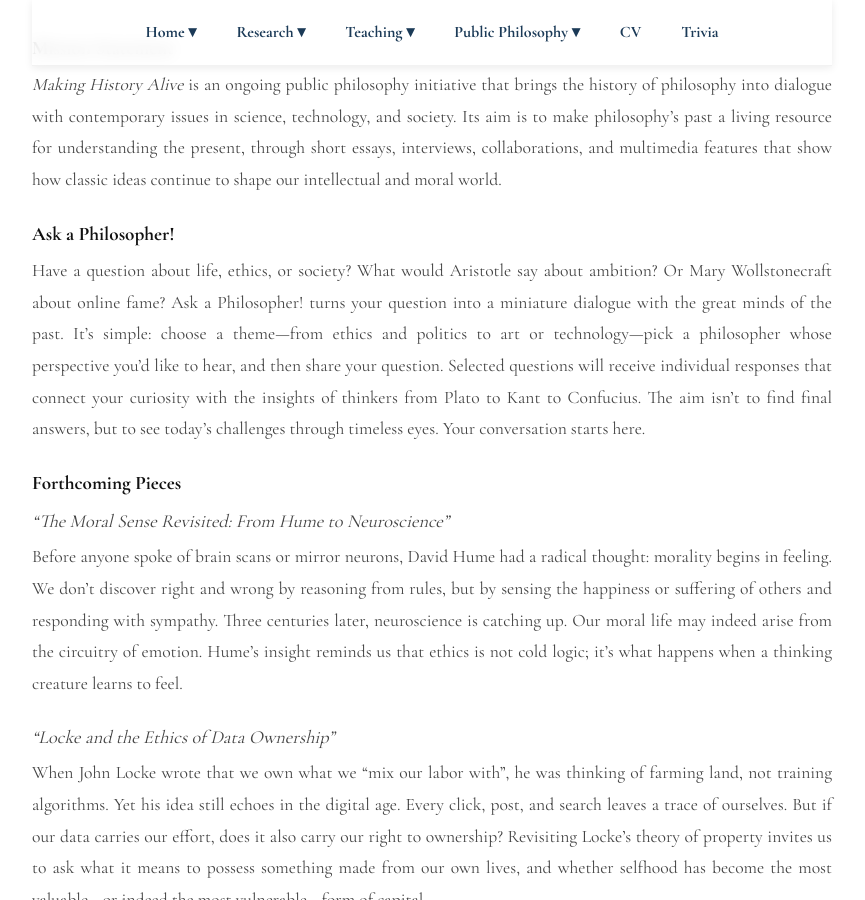
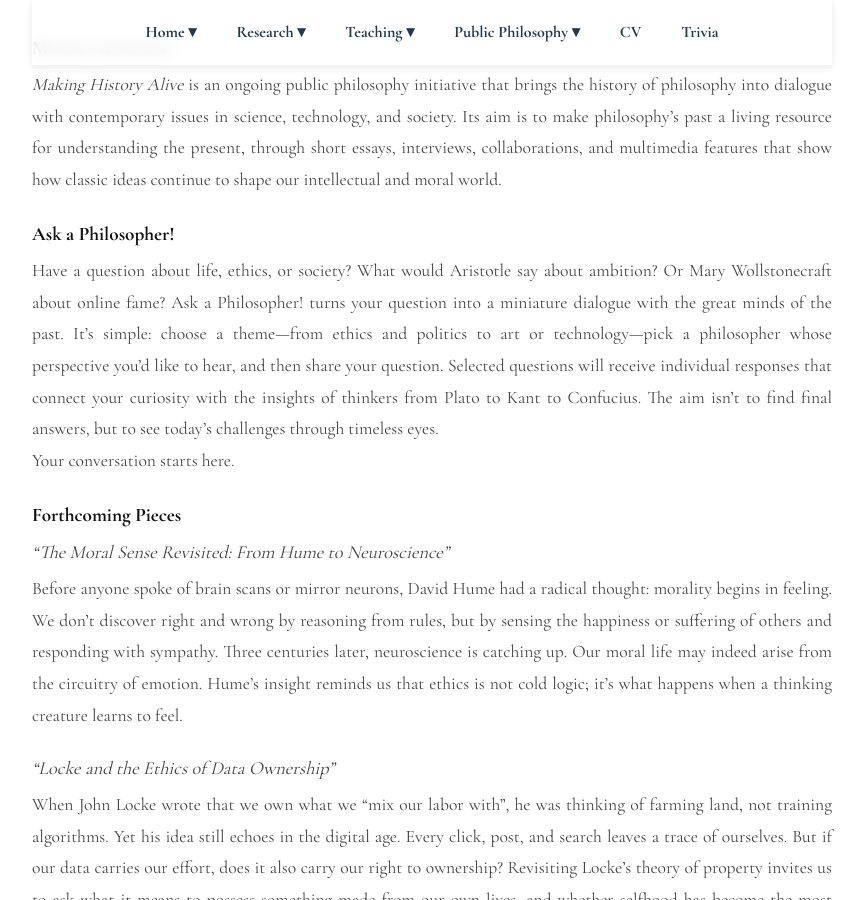
Before and after one commit to aileencluo/aileencluo.github.io, a Jekyll site: the page built from public-philosophy.md, in a window 1280 px wide and 900 px high, scrolled down 435 px. Shown: the whole window, without its empty margins (208-1073 px from the left). Built offline with Jekyll 4.4.1, drawn with Linux system fonts in a browser that asks for light colours.

Commit message:
Update public-philosophy.md

```diff
--- a/public-philosophy.md
+++ b/public-philosophy.md
@@ -22,7 +22,7 @@
 <p class="subdesc"><em>Making History Alive</em> is an ongoing public philosophy initiative that brings the history of philosophy into dialogue with contemporary issues in science, technology, and society. Its aim is to make philosophy’s past a living resource for understanding the present, through short essays, interviews, collaborations, and multimedia features that show how classic ideas continue to shape our intellectual and moral world.</p>
 
 <div class="subhead">Ask a Philosopher!</div>
-<p class="subdesc">Have a question about life, ethics, or society? What would Aristotle say about ambition? Or Mary Wollstonecraft about online fame? Ask a Philosopher! turns your question into a miniature dialogue with the great minds of the past. It’s simple: choose a theme—from ethics and politics to art or technology—pick a philosopher whose perspective you’d like to hear, and then share your question. Selected questions will receive individual responses that connect your curiosity with the insights of thinkers from Plato to Kant to Confucius. The aim isn’t to find final answers, but to see today’s challenges through timeless eyes.
+<p class="subdesc">Have a question about life, ethics, or society? What would Aristotle say about ambition? Or Mary Wollstonecraft about online fame? Ask a Philosopher! turns your question into a miniature dialogue with the great minds of the past. It’s simple: choose a theme—from ethics and politics to art or technology—pick a philosopher whose perspective you’d like to hear, and then share your question. Selected questions will receive individual responses that connect your curiosity with the insights of thinkers from Plato to Kant to Confucius. The aim isn’t to find final answers, but to see today’s challenges through timeless eyes.<br>
 Your conversation starts here.</p>
 
 <div class="subhead">Forthcoming Pieces</div>
```
